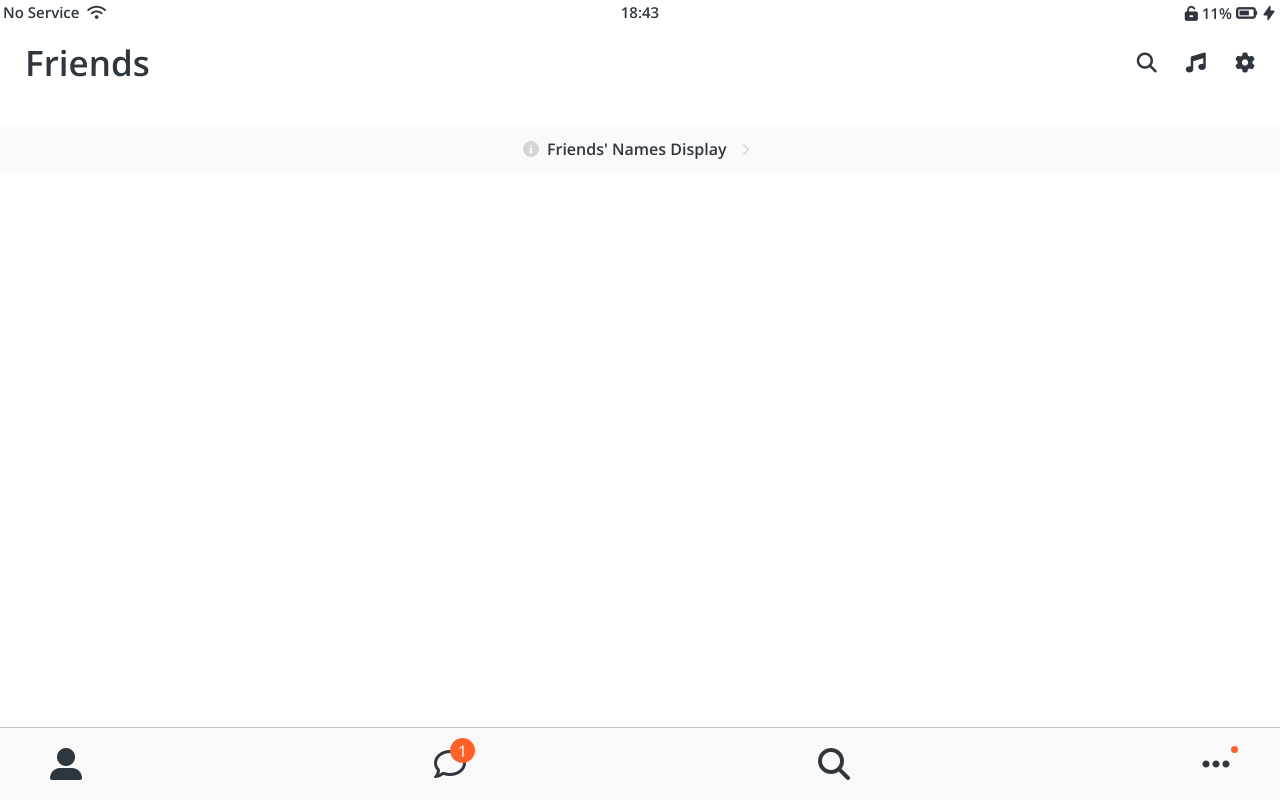
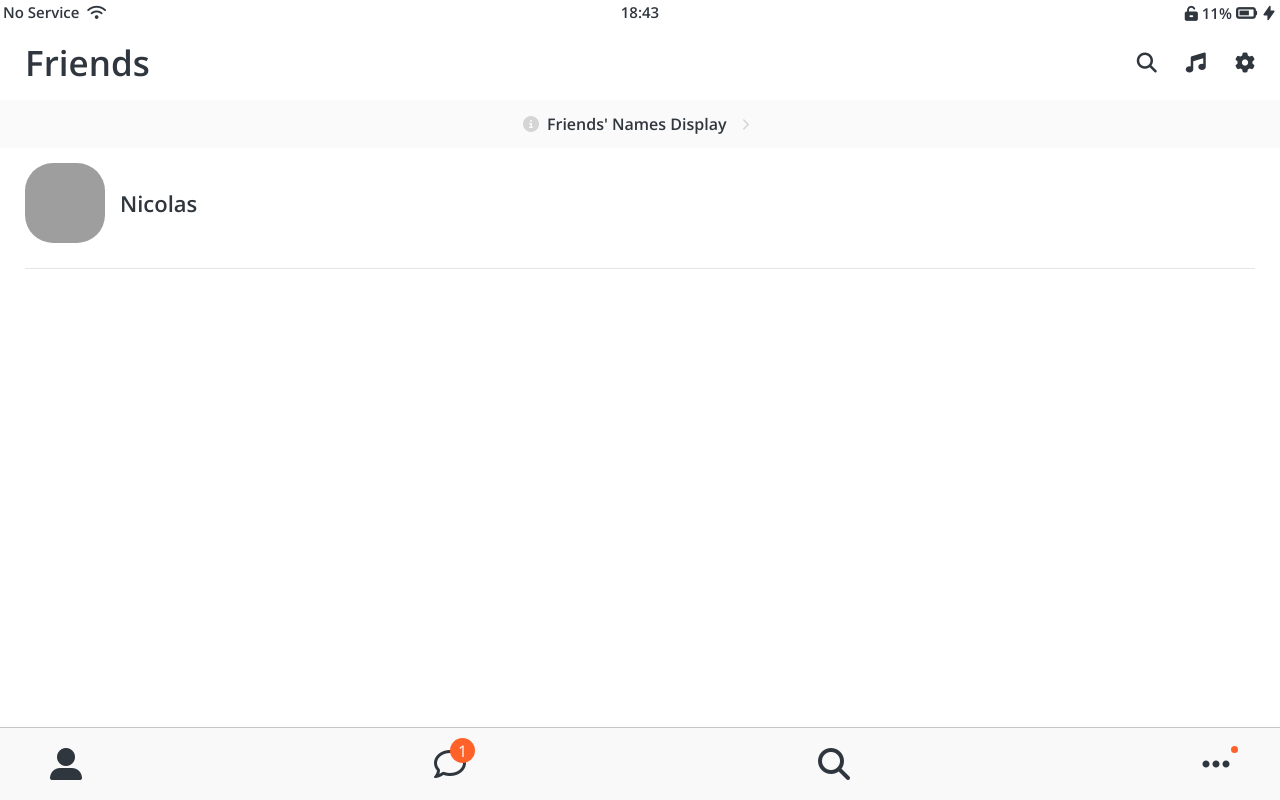
Before and after one commit to JUNSEULGI/kokoa-clone-2021, a plain HTML site: page friends.html in a window 1280 px wide. Drawn offline with nearby package versions, Linux system fonts and the light colour scheme; grey boxes are pictures that could not be loaded.

Commit message:
친구목록 프로필

```diff
--- a/css/components/screen-header.css
+++ b/css/components/screen-header.css
@@ -2,7 +2,7 @@
   display: flex;
   justify-content: space-between;
   align-items: center;
-  padding: 45px 25px;
+  padding: 45px 25px 20px 25px;
 }
 .screen-header__title {
   font-size: 35px;
--- /dev/null
+++ b/css/components/user-component.css
@@ -0,0 +1,33 @@
+.user-component {
+  display: flex;
+  justify-content: space-between;
+  border-bottom: 1px solid rgba(0, 0, 0, 0.1);
+}
+.user-component__column:first-child {
+  display: flex;
+  align-items: center;
+  padding-top: 15px;
+  padding-bottom: 25px;
+}
+.user-component__avatar {
+  border-radius: 35%;
+  height: 70px;
+  width: 70px;
+  margin-right: 15px;
+}
+.user-component__avatar--xl {
+  border-radius: 35%;
+  height: 80px;
+  width: 80px;
+  margin-right: 15px;
+}
+.user-component__title {
+  font-size: 22px;
+  font-weight: 600;
+}
+.user-component__subtitle {
+  font-size: 17px;
+  color: rgba(0, 0, 0, 0.4);
+  font-weight: 600;
+  margin-top: 8px;
+}
--- a/css/screens/friends.css
+++ b/css/screens/friends.css
@@ -13,3 +13,7 @@
 #friends-display-link :last-child {
   padding-left: 15px;
 }
+
+.friends-screen {
+  margin: 0px var(--horizontal-space);
+}
--- a/css/styles.css
+++ b/css/styles.css
@@ -6,6 +6,7 @@
 @import "components/status-bar.css";
 @import "components/nav-bar.css";
 @import "components/screen-header.css";
+@import "components/user-component.css";
 /* screens */
 @import "screens/login.css";
 @import "screens/friends.css";
--- a/css/variables.css
+++ b/css/variables.css
@@ -1,3 +1,6 @@
 :root {
   --yellow: rgb(250, 225, 0);
 }
+:root {
+  --horizontal-space: 25px;
+}
--- a/friends.html
+++ b/friends.html
@@ -48,6 +48,23 @@
         class="fas fa-chevron-right fa-xs"
       ></i
     ></a>
+
+    <main class="friends-screen">
+      <div class="user-component">
+        <div class="user-component__column">
+          <img
+            src="https://avatars3.githubusercontent.com/u/3612017"
+            class="user-component__avatar user-component__avatar--xl"
+          />
+          <div class="user-component__text">
+            <h4 class="user-component__title">Nicolas</h4>
+            <!-- <h6 class="user-component__subtitle">This Text</h6> -->
+          </div>
+        </div>
+        <div class="user-component__column"></div>
+      </div>
+    </main>
+
     <nav class="nav">
       <ul class="nav__list">
         <li class="nav__btn">
```
